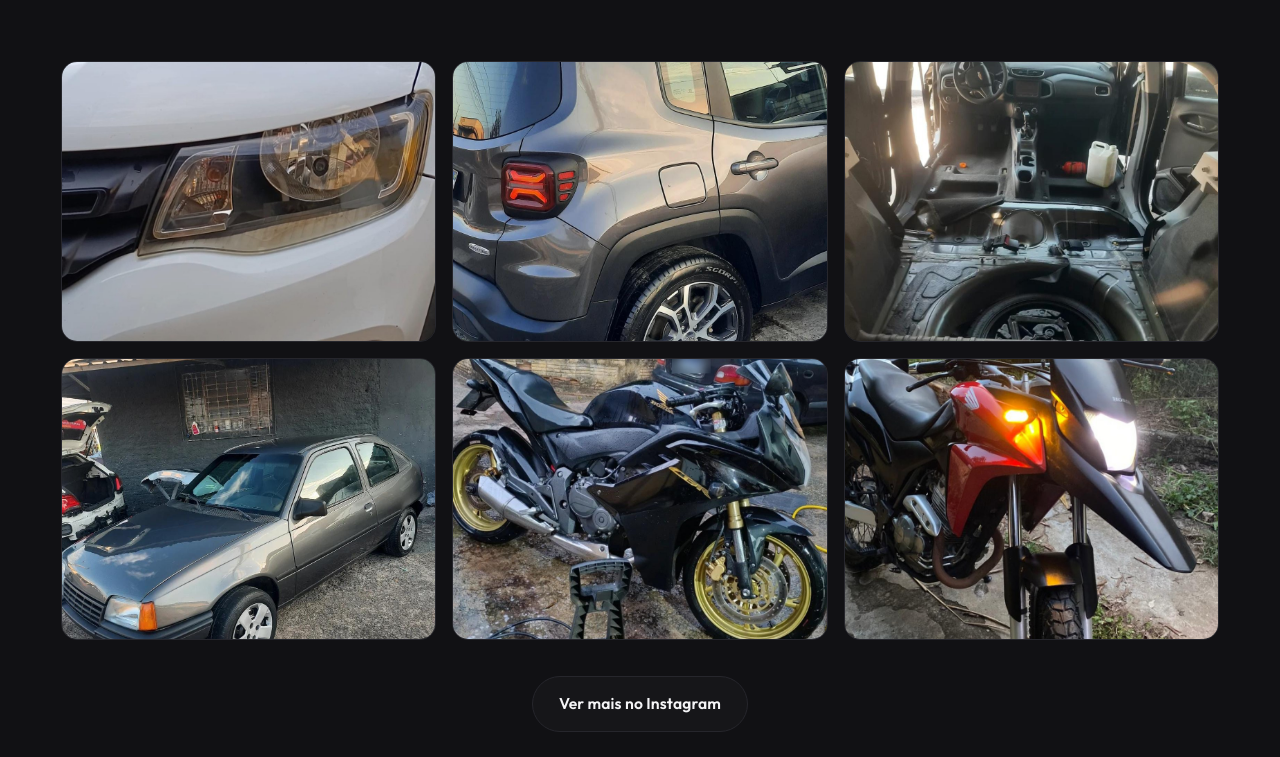
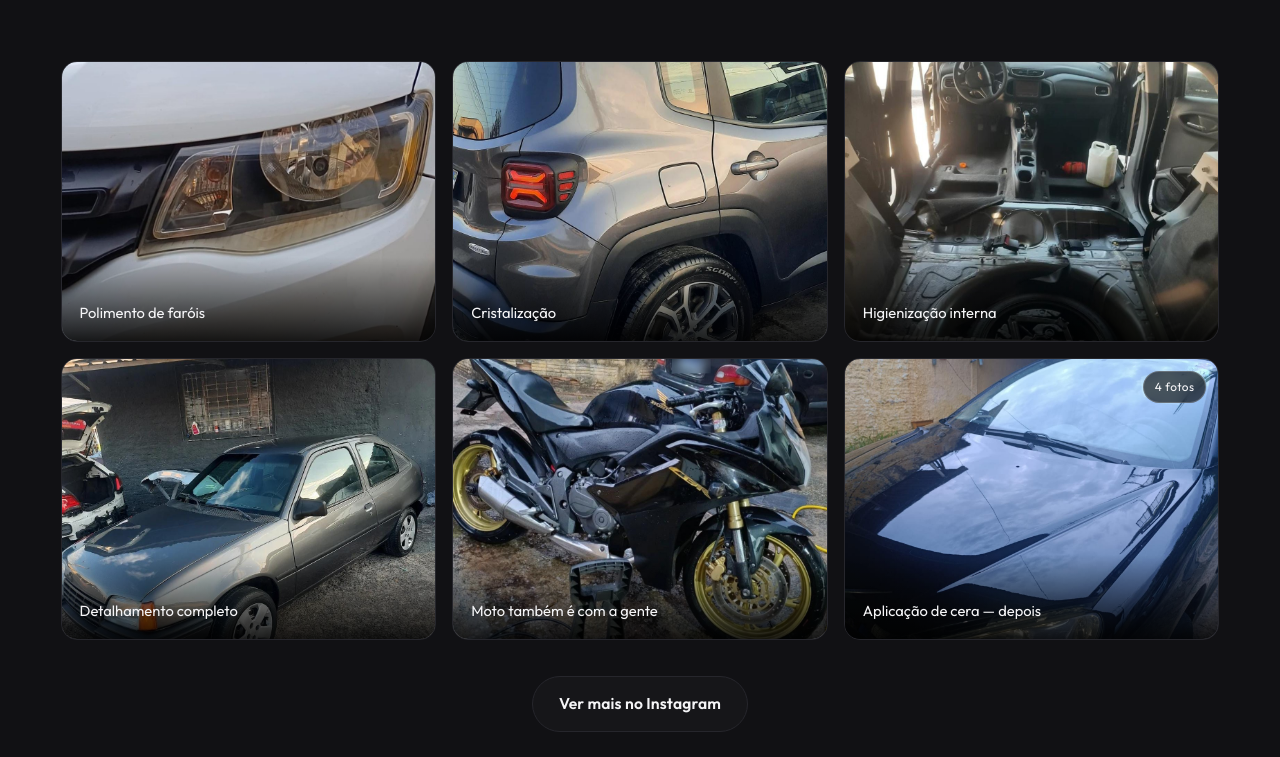
Before and after one commit to idgabrielreis/DIAMONDAUTOMOTIVE, a plain HTML site: page index.html in a window 1280 px wide. Shown: the part 4159-4916 px from the top of the page. Drawn offline with Linux system fonts and the light colour scheme.

Commit message:
Reúne as fotos de cera em um quadro com várias imagens
O par da cera sai da comparação e volta para a galeria. Um quadro pode
ter fotos extras, com legenda própria, que o cliente vê clicando e
passando com as setinhas. Quadros assim mostram um selo com a
quantidade, a ampliação ganha contador e no celular a legenda fica
sempre visível.

Co-Authored-By: Claude Opus 5 <noreply@anthropic.com>
Claude-Session: https://claude.ai/code/session_01Gw1mLbRmov4Jshwfp93mns

```diff
--- a/assets/css/style.css
+++ b/assets/css/style.css
@@ -252,9 +252,14 @@ em{ font-style:normal; }
   background:linear-gradient(transparent,rgba(0,0,0,.85)); translate:0 8px; opacity:0; transition:.35s;
 }
 .shot:hover figcaption{ translate:0 0; opacity:1; }
-.shot__mais{
-  display:inline-block; margin-left:6px; padding:2px 8px; border-radius:999px;
-  background:var(--grad-ouro); color:#150f00; font-size:.72rem; font-weight:600;
+.shot__conta{
+  position:absolute; top:12px; right:12px; padding:5px 11px; border-radius:999px;
+  background:rgba(8,8,10,.66); border:1px solid rgba(255,255,255,.2);
+  backdrop-filter:blur(6px); font-size:.74rem; letter-spacing:.04em; color:var(--branco);
+}
+/* em celular não existe passar o mouse, então a legenda fica sempre à vista */
+@media (hover:none){
+  .shot figcaption{ opacity:1; translate:0 0; }
 }
 
 /* ---------------------------------------------------------------- SOBRE */
--- a/assets/js/main.js
+++ b/assets/js/main.js
@@ -99,8 +99,10 @@
     q.inicio = fotos.length;
     fotos.push({ imagem: q.imagem, legenda: q.legenda });
     (q.tambem || []).forEach(function (extra) {
-      fotos.push({ imagem: extra, legenda: q.legenda });
+      if (typeof extra === "string") extra = { imagem: extra };
+      fotos.push({ imagem: extra.imagem, legenda: extra.legenda || q.legenda });
     });
+    q.total = fotos.length - q.inicio;
   });
 
   $("#galeria").innerHTML = quadros.map(function (q) {
@@ -108,8 +110,10 @@
              '<img src="' + esc(q.imagem) + '" alt="' + esc(q.legenda) + '" loading="lazy"' +
                (q.posicao ? ' style="object-position:' + esc(q.posicao) + '"' : "") + ">" +
              "<figcaption>" + esc(q.legenda) +
-               ((q.tambem || []).length ? ' <span class="shot__mais">+' + q.tambem.length + "</span>" : "") +
              "</figcaption>" +
+             (q.total > 1
+               ? '<span class="shot__conta">' + q.total + " fotos</span>"
+               : "") +
            "</figure>";
   }).join("");
 
@@ -204,7 +208,8 @@
     atual = (i + fotos.length) % fotos.length;
     lbImg.src = fotos[atual].imagem;
     lbImg.alt = fotos[atual].legenda || "";
-    lbCap.textContent = fotos[atual].legenda || "";
+    lbCap.textContent = (fotos[atual].legenda || "") +
+      (fotos.length > 1 ? "  ·  " + (atual + 1) + " / " + fotos.length : "");
     lb.hidden = false;
     document.body.style.overflow = "hidden";
   }
--- a/dados.js
+++ b/dados.js
@@ -172,12 +172,17 @@ const DADOS = {
     { imagem: "assets/img/higienizacao.jpg", legenda: "Higienização interna" },
     { imagem: "assets/img/detalhamento.jpg", legenda: "Detalhamento completo" },
     { imagem: "assets/img/motos.jpg", legenda: "Moto também é com a gente" },
-    // "tambem" = fotos extras do mesmo trabalho. O quadro na galeria
-    // mostra a foto principal; as extras aparecem quando o cliente abre.
+    // "tambem" = fotos extras do mesmo trabalho. O quadro na galeria mostra
+    // a foto principal; as extras aparecem quando o cliente clica e passa
+    // com as setinhas. Cada extra pode ter a sua própria legenda.
     {
-      imagem: "assets/img/cera-depois.jpg",
-      legenda: "Aplicação de cera",
-      tambem: ["assets/img/cera-antes.jpg"],
+      imagem: "assets/img/cera-depois-2.jpg",
+      legenda: "Aplicação de cera — depois",
+      tambem: [
+        { imagem: "assets/img/cera-antes-2.jpg",  legenda: "Aplicação de cera — antes" },
+        { imagem: "assets/img/cera-depois.jpg",   legenda: "Cera na moto — depois" },
+        { imagem: "assets/img/cera-antes.jpg",    legenda: "Cera na moto — antes" },
+      ],
     },
   ],
 
```
Also changed, not shown: assets/img/cera-antes-2.jpg (added), assets/img/cera-depois-2.jpg (added), assets/img/ceradepois2.jpeg (deleted), assets/img/certaantes2.jpeg (deleted).
